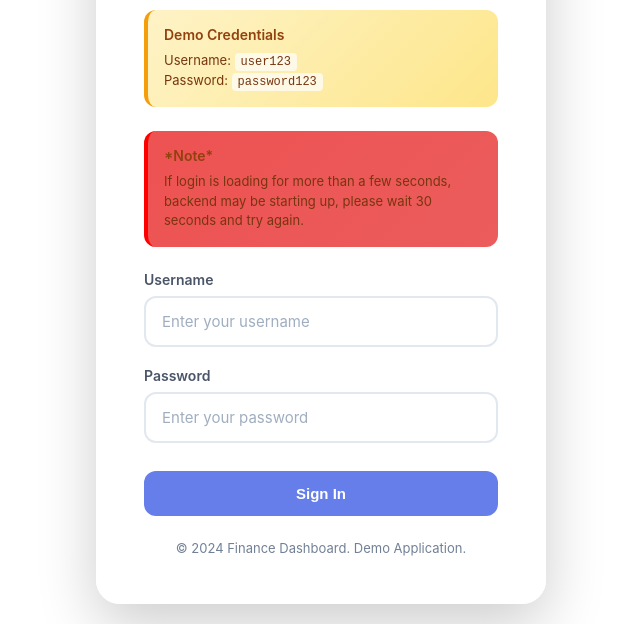
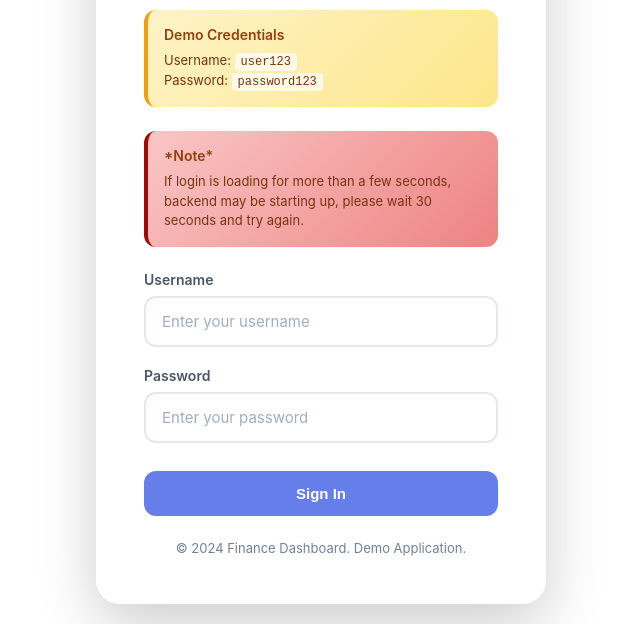
Before and after one commit to prishavelhal/CS361, a plain HTML site: page login.html in a window 1280 px wide. Shown: the part 250-874 px from the top of the page, without its empty margins (319-959 px from the left). Drawn offline with Linux system fonts and the light colour scheme.

Commit message:
less obnoxious red

```diff
--- a/login.html
+++ b/login.html
@@ -83,8 +83,8 @@
         }
 
         .demo-warning {
-            background: linear-gradient(135deg,rgb(238, 82, 82) 0%, #eb5c5c 100%);
-            border-left: 4px solid red;
+            background: linear-gradient(135deg,rgb(250, 198, 198) 0%, #ee8282 100%);
+            border-left: 4px solid rgb(163, 7, 7);
             padding: 16px;
             border-radius: 12px;
             margin-bottom: 24px;
```
